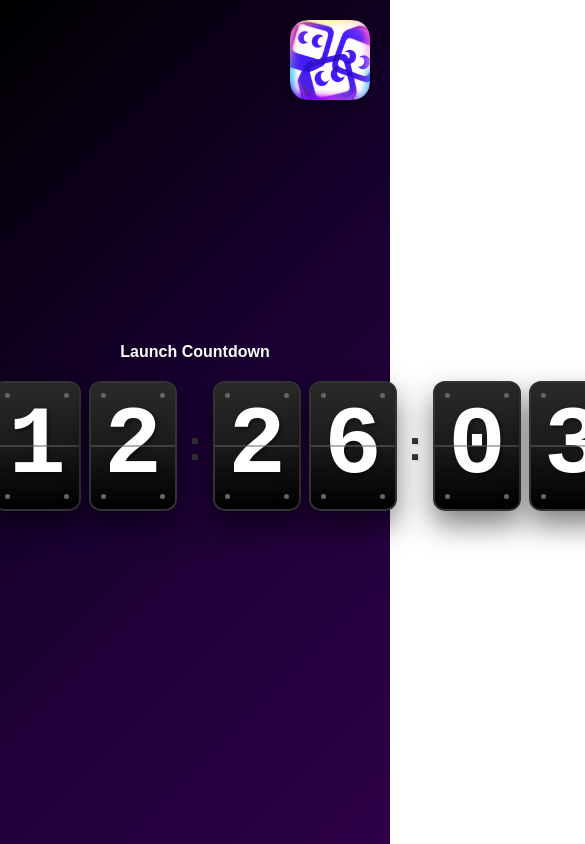
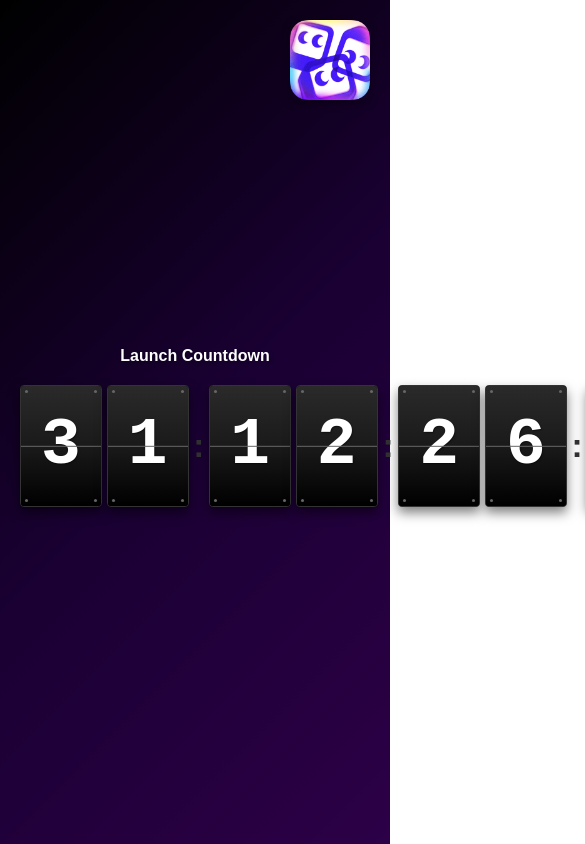
Before and after one commit to elirapport1/Launch_countdown, a React (Create React App) app: page / in a window 390 px wide. Shown: the top 844 px of the page, 585 px wide, since content can reach past the window. Built offline with nearby package versions, Linux system fonts and the light colour scheme.

Commit message:
fixed aspect ratio

```diff
--- a/src/components/FlipClock.css
+++ b/src/components/FlipClock.css
@@ -3,23 +3,33 @@
   justify-content: center;
   align-items: center;
   margin: 0;
+  width: 100%;
+  max-width: 100vw;
+  padding: 0 20px;
+  box-sizing: border-box;
 }
 
 .flip-clock-container {
   display: flex;
   align-items: center;
-  gap: 10px;
+  gap: 0.5vw;
+  max-width: 100%;
+  flex-wrap: nowrap;
 }
 
 .flip-digit {
   position: relative;
-  width: 144px;
-  height: 216px;
+  width: 12vw;
+  height: 18vw;
+  min-width: 80px;
+  min-height: 120px;
+  max-width: 200px;
+  max-height: 300px;
   background: #000;
-  border-radius: 12px;
-  box-shadow: 0 14px 29px rgba(0, 0, 0, 0.5);
+  border-radius: 1vw;
+  box-shadow: 0 1.5vw 3vw rgba(0, 0, 0, 0.5);
   overflow: hidden;
-  border: 2px solid #333;
+  border: 0.2vw solid #333;
 }
 
 /* Static bottom half - shows bottom portion of current digit */
@@ -103,7 +113,7 @@
   top: 50%;
   left: 0;
   width: 100%;
-  height: 1px;
+  height: 0.1vw;
   background: #666;
   transform: translateY(-50%);
 }
@@ -111,30 +121,32 @@
 /* Corner dots */
 .corner-dot {
   position: absolute;
-  width: 5px;
-  height: 5px;
+  width: 0.5vw;
+  height: 0.5vw;
+  min-width: 3px;
+  min-height: 3px;
   background: #666;
   border-radius: 50%;
 }
 
 .corner-dot.top-left {
-  top: 10px;
-  left: 10px;
+  top: 1vw;
+  left: 1vw;
 }
 
 .corner-dot.top-right {
-  top: 10px;
-  right: 10px;
+  top: 1vw;
+  right: 1vw;
 }
 
 .corner-dot.bottom-left {
-  bottom: 10px;
-  left: 10px;
+  bottom: 1vw;
+  left: 1vw;
 }
 
 .corner-dot.bottom-right {
-  bottom: 10px;
-  right: 10px;
+  bottom: 1vw;
+  right: 1vw;
 }
 
 /* Animations */
@@ -157,11 +169,11 @@
 }
 
 .digit {
-  font-size: 168px;
+  font-size: 11vw;
   font-weight: bold;
   color: #fff;
   font-family: 'Courier New', monospace;
-  text-shadow: 2px 2px 4px rgba(0, 0, 0, 0.5);
+  text-shadow: 0.2vw 0.2vw 0.4vw rgba(0, 0, 0, 0.5);
   line-height: 1;
   width: 100%;
   height: 100%;
@@ -171,44 +183,67 @@
 }
 
 .separator {
-  font-size: 72px;
+  font-size: 5.5vw;
   font-weight: bold;
   color: #333;
-  margin: 0 3px;
-  text-shadow: 1px 1px 2px rgba(0, 0, 0, 0.1);
+  margin: 0;
+  text-shadow: 0.1vw 0.1vw 0.2vw rgba(0, 0, 0, 0.1);
 }
 
-/* Responsive design */
-@media (max-width: 768px) {
+/* Responsive design for smaller screens */
+@media (max-width: 1200px) {
   .flip-digit {
-    width: 108px;
-    height: 162px;
+    width: 14vw;
+    height: 21vw;
   }
 
   .digit {
-    font-size: 120px;
+    font-size: 13vw;
   }
 
   .separator {
-    font-size: 54px;
+    font-size: 6.5vw;
   }
 
   .flip-clock-container {
-    gap: 8px;
+    gap: 0.8vw;
+  }
+}
+
+@media (max-width: 768px) {
+  .flip-digit {
+    width: 16vw;
+    height: 24vw;
+  }
+
+  .digit {
+    font-size: 15vw;
+  }
+
+  .separator {
+    font-size: 7.5vw;
+  }
+
+  .flip-clock-container {
+    gap: 1vw;
   }
 }
 
 @media (max-width: 480px) {
   .flip-digit {
-    width: 84px;
-    height: 126px;
+    width: 18vw;
+    height: 27vw;
   }
 
   .digit {
-    font-size: 96px;
+    font-size: 17vw;
   }
 
   .separator {
-    font-size: 42px;
+    font-size: 8.5vw;
+  }
+
+  .flip-clock-container {
+    gap: 1.2vw;
   }
 }
```
